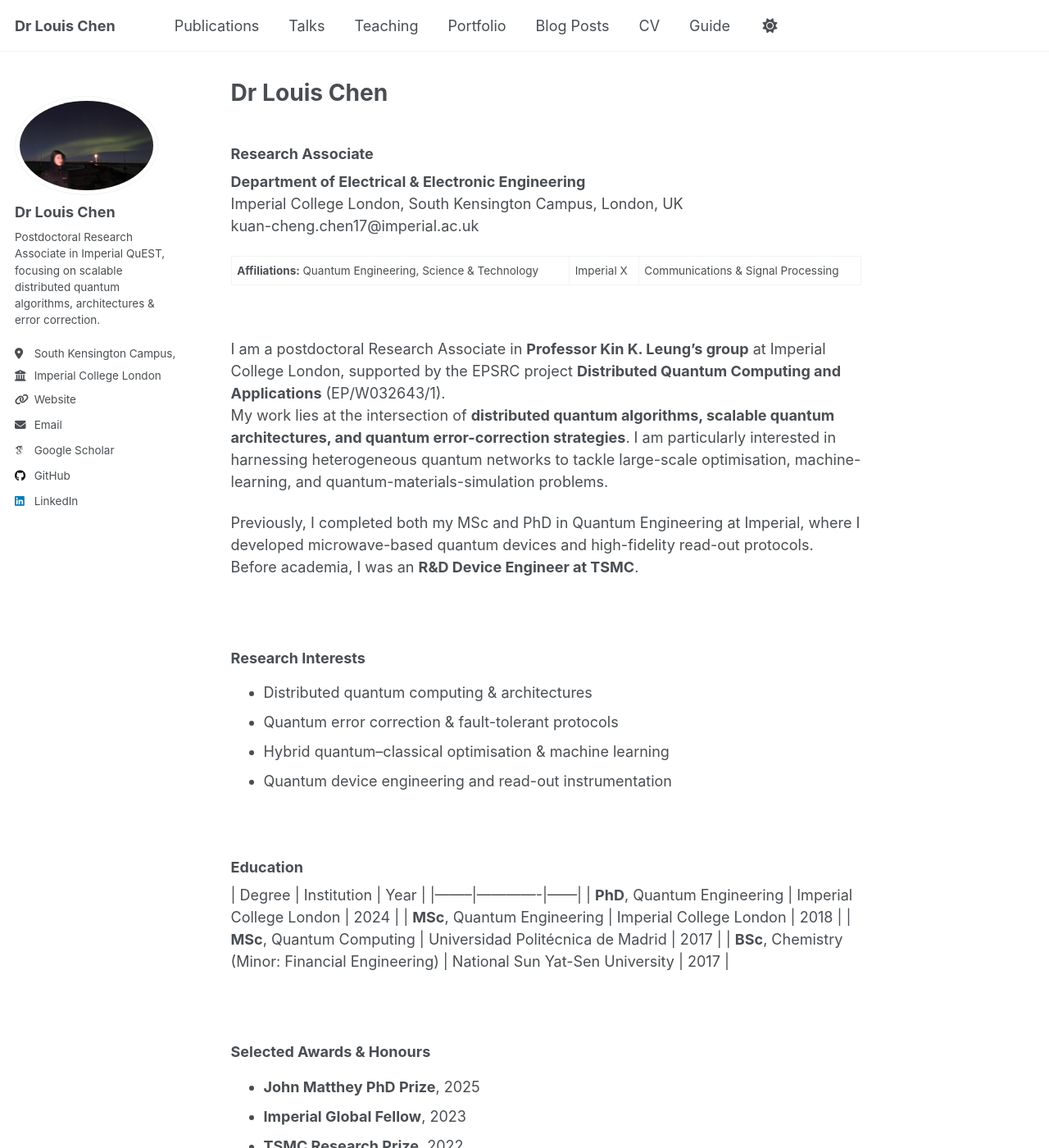
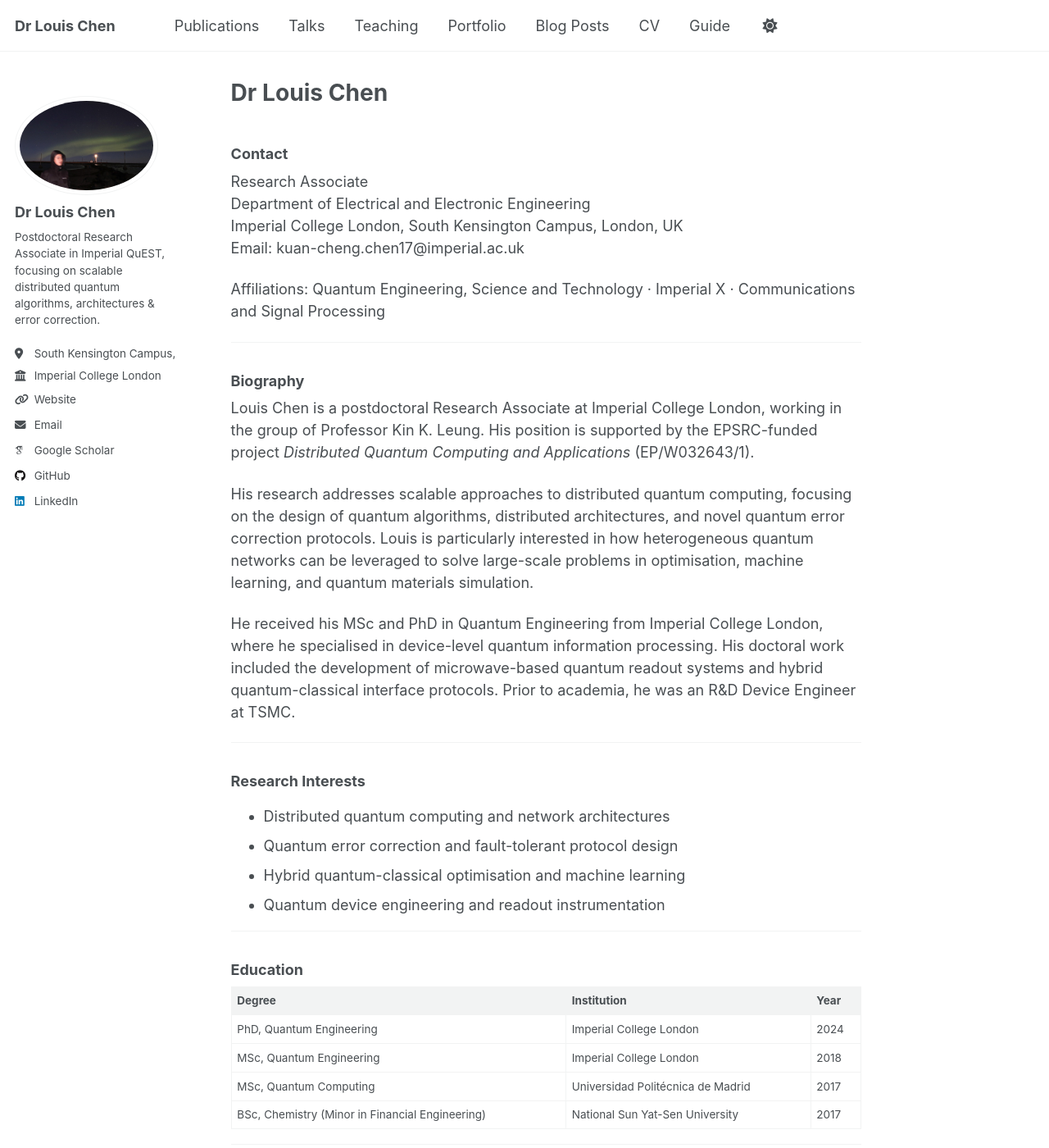
Before and after one commit to Louisanity/louisanity.github.io, a Jekyll site: the page built from _pages/about.md, in a window 1280 px wide and 1400 px high. Shown: the whole window at 82% size. Built offline with Jekyll 4.4.1, drawn with Linux system fonts in a browser that asks for light colours; some web fonts are replaced; some of the changed text lies outside the part shown.

Commit message:
Update about.md

```diff
--- a/_pages/about.md
+++ b/_pages/about.md
@@ -1,90 +1,79 @@
 ---
 permalink: /
 title: "Dr Louis Chen"
-author_profile: true           # shows the sidebar card with your photo + contact links
+author_profile: true
 redirect_from:
   - /about/
   - /about.html
 ---
 
-<!-- =======================================================
-     Contact & Position
-     ======================================================= -->
-### Research Associate
-**Department of Electrical & Electronic Engineering**
+### Contact
+
+Research Associate
+Department of Electrical and Electronic Engineering
 Imperial College London, South Kensington Campus, London, UK
-kuan-cheng.chen17@imperial.ac.uk
+Email: kuan-cheng.chen17@imperial.ac.uk
 
-**Affiliations:** Quantum Engineering, Science & Technology | Imperial X | Communications & Signal Processing
+Affiliations: Quantum Engineering, Science and Technology · Imperial X · Communications and Signal Processing
 
-<br/>
+---
 
-<!-- =======================================================
-     Short Bio
-     ======================================================= -->
-I am a postdoctoral Research Associate in **Professor Kin K. Leung’s group** at Imperial College London, supported by the EPSRC project **Distributed Quantum Computing and Applications** (EP/W032643/1).
-My work lies at the intersection of **distributed quantum algorithms, scalable quantum architectures, and quantum error-correction strategies**. I am particularly interested in harnessing heterogeneous quantum networks to tackle large-scale optimisation, machine-learning, and quantum-materials-simulation problems.
+### Biography
 
-Previously, I completed both my MSc and PhD in Quantum Engineering at Imperial, where I developed microwave-based quantum devices and high-fidelity read-out protocols. Before academia, I was an **R&D Device Engineer at TSMC**.
+Louis Chen is a postdoctoral Research Associate at Imperial College London, working in the group of Professor Kin K. Leung. His position is supported by the EPSRC-funded project *Distributed Quantum Computing and Applications* (EP/W032643/1).
 
-<br/>
+His research addresses scalable approaches to distributed quantum computing, focusing on the design of quantum algorithms, distributed architectures, and novel quantum error correction protocols. Louis is particularly interested in how heterogeneous quantum networks can be leveraged to solve large-scale problems in optimisation, machine learning, and quantum materials simulation.
 
-<!-- =======================================================
-     Research Interests
-     ======================================================= -->
+He received his MSc and PhD in Quantum Engineering from Imperial College London, where he specialised in device-level quantum information processing. His doctoral work included the development of microwave-based quantum readout systems and hybrid quantum-classical interface protocols. Prior to academia, he was an R&D Device Engineer at TSMC.
+
+---
+
 ### Research Interests
-- Distributed quantum computing & architectures
-- Quantum error correction & fault-tolerant protocols
-- Hybrid quantum–classical optimisation & machine learning
-- Quantum device engineering and read-out instrumentation
 
-<br/>
+- Distributed quantum computing and network architectures
+- Quantum error correction and fault-tolerant protocol design
+- Hybrid quantum-classical optimisation and machine learning
+- Quantum device engineering and readout instrumentation
 
-<!-- =======================================================
-     Education
-     ======================================================= -->
+---
+
 ### Education
+
 | Degree | Institution | Year |
 |--------|-------------|------|
-| **PhD**, Quantum Engineering | Imperial College London | 2024 |
-| **MSc**, Quantum Engineering | Imperial College London | 2018 |
-| **MSc**, Quantum Computing | Universidad Politécnica de Madrid | 2017 |
-| **BSc**, Chemistry (Minor: Financial Engineering) | National Sun Yat-Sen University | 2017 |
+| PhD, Quantum Engineering | Imperial College London | 2024 |
+| MSc, Quantum Engineering | Imperial College London | 2018 |
+| MSc, Quantum Computing | Universidad Politécnica de Madrid | 2017 |
+| BSc, Chemistry (Minor in Financial Engineering) | National Sun Yat-Sen University | 2017 |
 
-<br/>
+---
 
-<!-- =======================================================
-     Selected Awards & Honours
-     ======================================================= -->
-### Selected Awards & Honours
-- **John Matthey PhD Prize**, 2025
-- **Imperial Global Fellow**, 2023
-- **TSMC Research Prize**, 2022
-- National PhD Scholarship – Taiwan (2021-23)
-- **Deloitte Quantum Climate Challenge – 1st Place**, 2024
+### Selected Awards and Honours
 
-<br/>
+- John Matthey PhD Prize, 2025
+- Imperial Global Fellow, 2023
+- TSMC Research Prize, 2022
+- National PhD Scholarship – Taiwan, 2021–2023
+- First Prize, Deloitte Quantum Climate Challenge, 2024
 
-<!-- =======================================================
-     Recent Highlights
-     ======================================================= -->
+---
+
 ### Recent Highlights
-- **25+ peer-reviewed publications** in venues such as *Physical Review Applied*, *Advanced Quantum Technologies*, and *Optics Express*.
-- First-author paper on **resource-efficient compilation of distributed quantum circuits** (*IEEE ICCAD 2025*).
-- Part of the Imperial Quantum Society team ranked 1st in the *Deloitte Quantum Climate Challenge 2024*.
 
-For a full list of papers, talks, and professional activities, see the **[Publications](/publications/)** and **[CV](/cv/)** pages.
+- Published over 25 peer-reviewed articles in venues such as *Physical Review Applied*, *Advanced Quantum Technologies*, and *Optics Express*
+- First-author publication on resource-efficient compilation of distributed quantum circuits accepted at *IEEE ICCAD 2025*
+- Contributed to the winning team in the *Deloitte Quantum Climate Challenge 2024*, representing Imperial Quantum Society
 
-<br/>
+See [Publications](/publications/) and [CV](/cv/) for more.
 
-<!-- =======================================================
-     Professional Service
-     ======================================================= -->
+---
+
 ### Professional Service
-- Reviewer for *Quantum Machine Intelligence*, *Quantum Information Processing*, and *Advanced Quantum Technologies*
-- Program Committee, **IEEE QCE 2026**, **ICASSP 2025**
-- Co-organiser, **INFOCOM QuNAP Workshop 2025** and **ISCAS Quantum AI Session 2025**
 
-<br/>
+- Reviewer for journals including *Quantum Machine Intelligence*, *Quantum Information Processing*, and *Advanced Quantum Technologies*
+- Programme Committee Member for IEEE QCE 2026 and ICASSP 2025
+- Co-organiser of the INFOCOM QuNAP Workshop 2025 and the ISCAS Quantum AI Session 2025
 
-*Last updated: {{ site.time | date: "%B %Y" }}*
+---
+
+_Last updated: {{ site.time | date: "%B %Y" }}_
```
